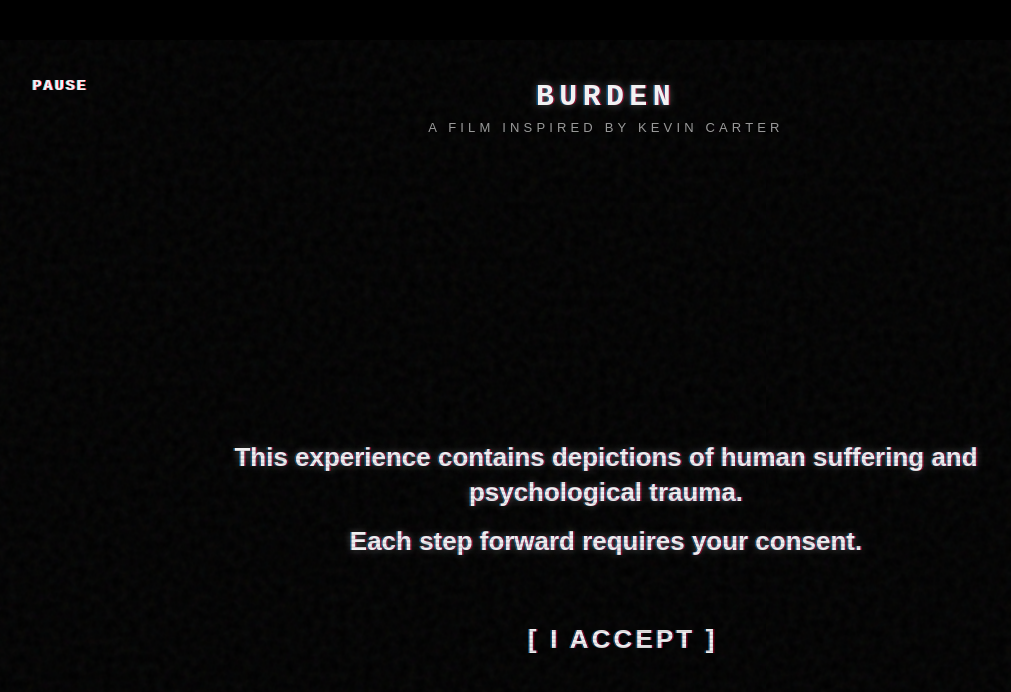
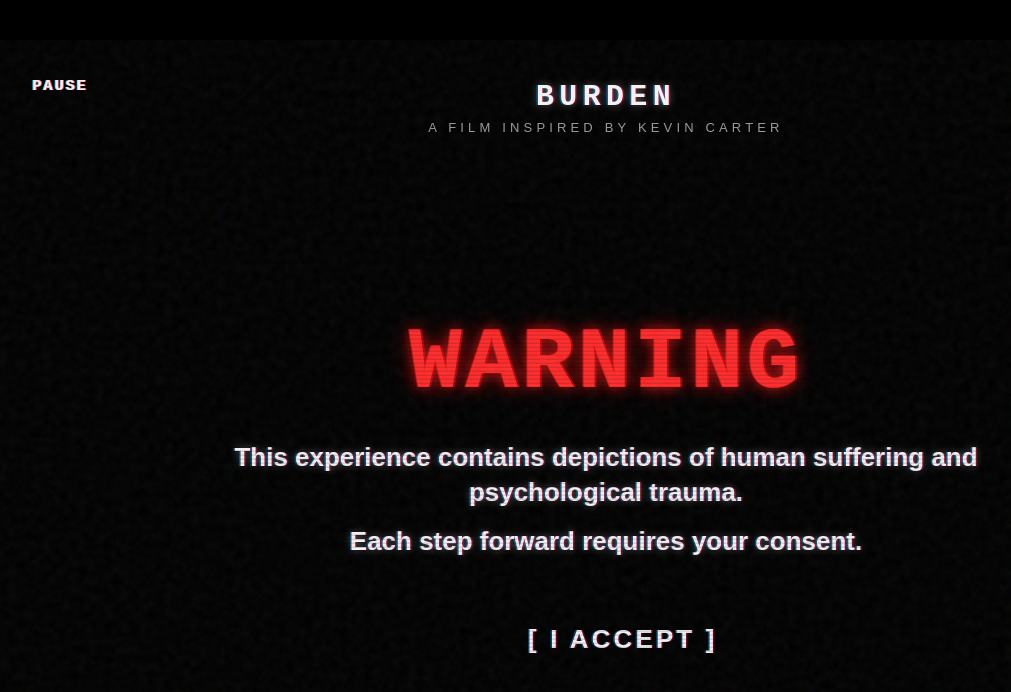
Before and after one commit to Albertvanbeest/Vulture, a plain HTML site: page index.html in a window 1280 px wide. Shown: the whole page, without its empty margins (34-1045 px from the left). Drawn offline with Linux system fonts and the light colour scheme.

Commit message:
Fix red warning titles visibility
Co-authored-by: Copilot <223556219+Copilot@users.noreply.github.com>

```diff
--- a/index.html
+++ b/index.html
@@ -344,6 +344,10 @@
                    0 0 14px rgba(255,30,30,.75),
                    0 0 28px rgba(255,0,0,.35);
       animation: jit 3.5s infinite;
+    }
+    .warning-title.line,
+    .tw-line.line {
+      opacity: 1;
     }
     .screen .warning-title {
       margin-bottom: 18px;
```
